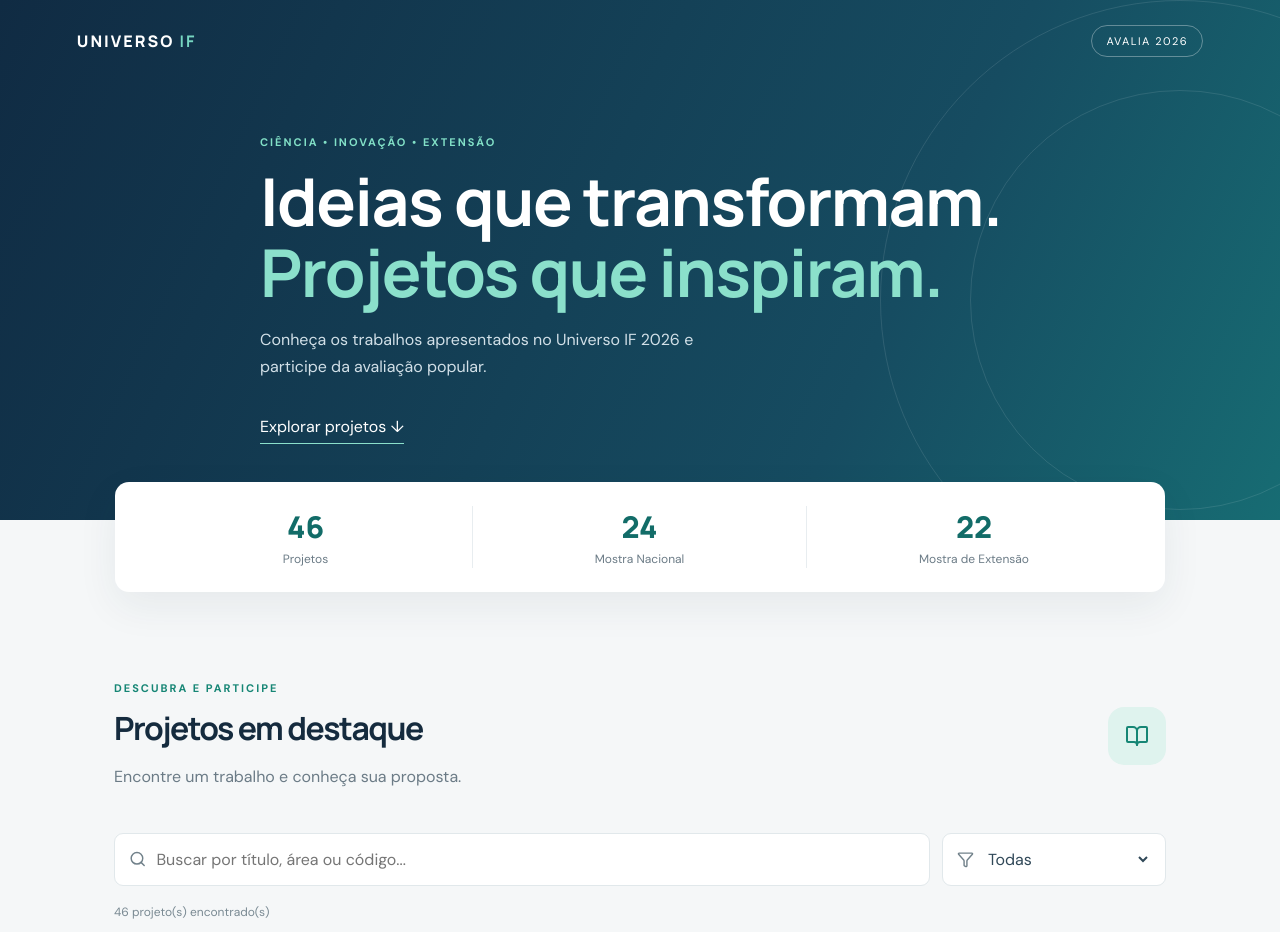
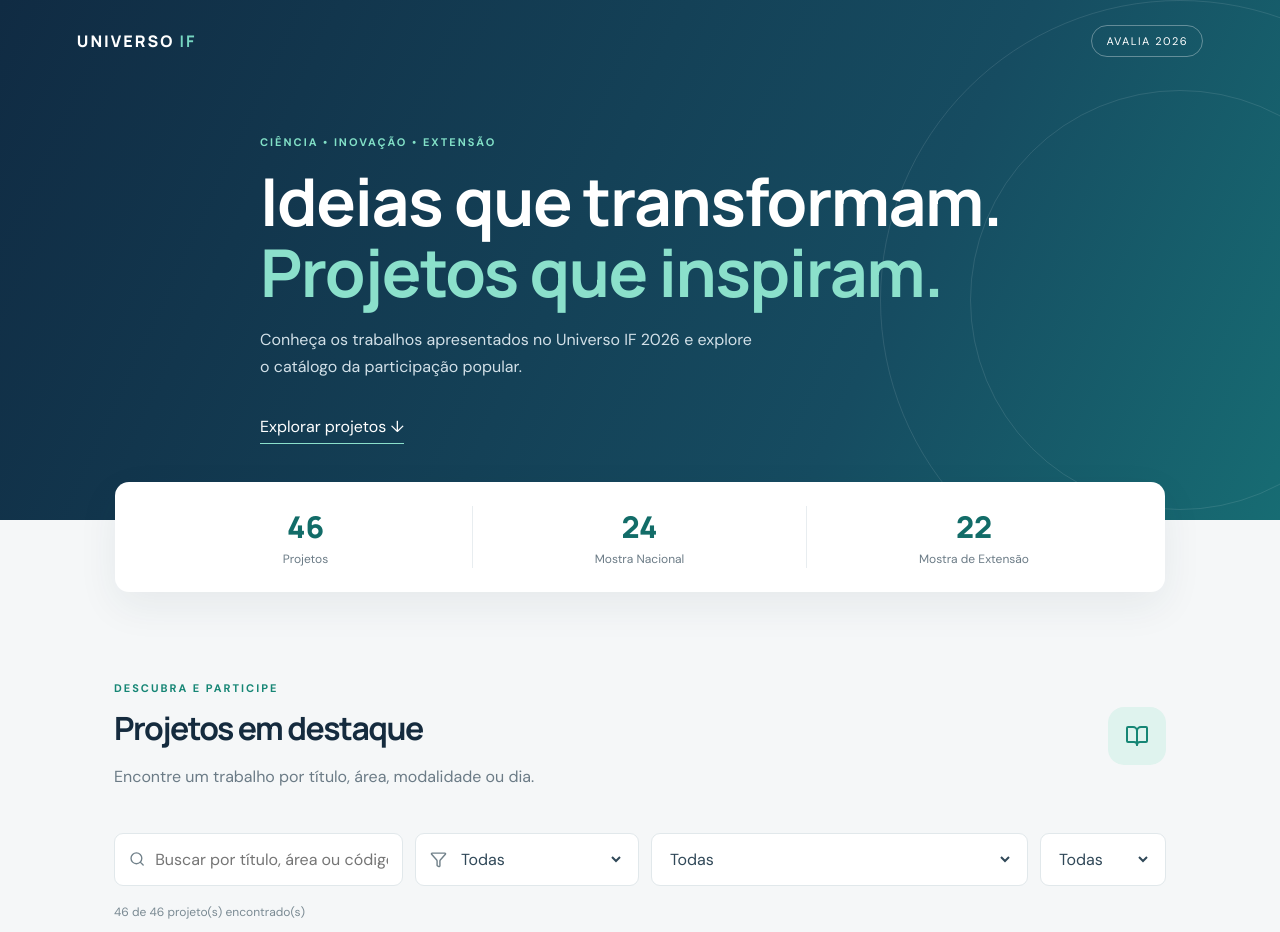
Before and after one commit to mendesriquelme10-lgtm/equipe-67, a React (Vite) app in the folder universo-if-avalia/: page / in a window 1280 px wide. Shown: the top 932 px of the page. Built offline with nearby package versions, Linux system fonts and the light colour scheme.

Commit message:
Adicionar filtros por área e dia e busca sem acentos

```diff
--- a/universo-if-avalia/src/App.tsx
+++ b/universo-if-avalia/src/App.tsx
@@ -3,12 +3,15 @@ import { Search, Filter, BookOpen, CalendarDays, MapPin, Star, Info } from 'luci
 import type { Catalog, Project, Modality } from './domain';
 
 const modalities: Array<'Todas' | Modality> = ['Todas', 'Mostra Nacional', 'Mostra de Extensão'];
+const normalize = (value: string) => value.normalize('NFD').replace(/[\\u0300-\\u036f]/g, '').toLocaleLowerCase('pt-BR');
 
 export default function App() {
   const [catalog, setCatalog] = useState<Catalog | null>(null);
   const [error, setError] = useState('');
   const [query, setQuery] = useState('');
   const [modality, setModality] = useState<'Todas' | Modality>('Todas');
+  const [area, setArea] = useState('Todas');
+  const [day, setDay] = useState('Todas');
   const [selected, setSelected] = useState<Project | null>(null);
 
   useEffect(() => {
@@ -16,15 +19,23 @@ export default function App() {
       .then(r => { if (!r.ok) throw new Error('Catálogo não encontrado.'); return r.json(); })
       .then((data: Catalog) => {
         if (!Array.isArray(data.projetos) || data.projetos.length !== 46) throw new Error('O catálogo precisa conter os 46 projetos validados.');
+        const ids = new Set(data.projetos.map(p => p.id));
+        if (ids.size !== 46) throw new Error('O catálogo contém identificadores duplicados.');
         setCatalog(data);
       })
       .catch(e => setError(e instanceof Error ? e.message : 'Falha ao carregar catálogo.'));
   }, []);
 
+  const areas = useMemo(() => ['Todas', ...Array.from(new Set(catalog?.projetos.map(p => p.area_tematica) ?? [])).sort((a,b) => a.localeCompare(b, 'pt-BR'))], [catalog]);
+  const days = useMemo(() => ['Todas', ...Array.from(new Set(catalog?.projetos.map(p => p.data) ?? [])).sort()], [catalog]);
+
   const projects = useMemo(() => (catalog?.projetos ?? []).filter(p => {
-    const text = [p.id, p.titulo, p.area_tematica].join(' ').toLocaleLowerCase('pt-BR');
-    return (modality === 'Todas' || p.modalidade === modality) && text.includes(query.toLocaleLowerCase('pt-BR'));
-  }), [catalog, modality, query]);
+    const searchable = normalize([p.id, p.titulo, p.area_tematica].join(' '));
+    return (modality === 'Todas' || p.modalidade === modality)
+      && (area === 'Todas' || p.area_tematica === area)
+      && (day === 'Todas' || p.data === day)
+      && searchable.includes(normalize(query));
+  }), [catalog, modality, area, day, query]);
 
   const counts = useMemo(() => ({
     all: catalog?.projetos.length ?? 0,
@@ -38,7 +49,7 @@ export default function App() {
       <section className="hero-copy">
         <p className="eyebrow">CIÊNCIA • INOVAÇÃO • EXTENSÃO</p>
         <h1>Ideias que transformam.<br/><em>Projetos que inspiram.</em></h1>
-        <p>Conheça os trabalhos apresentados no Universo IF 2026 e participe da avaliação popular.</p>
+        <p>Conheça os trabalhos apresentados no Universo IF 2026 e explore o catálogo da participação popular.</p>
         <a className="scroll-link" href="#projetos">Explorar projetos ↓</a>
       </section>
       <div className="hero-orbit orbit-one"/><div className="hero-orbit orbit-two"/>
@@ -51,13 +62,16 @@ export default function App() {
     </section>
 
     <section id="projetos" className="content">
-      <div className="section-heading"><div><p className="eyebrow dark">DESCUBRA E PARTICIPE</p><h2>Projetos em destaque</h2><p>Encontre um trabalho e conheça sua proposta.</p></div><span className="section-icon"><BookOpen size={24}/></span></div>
+      <div className="section-heading"><div><p className="eyebrow dark">DESCUBRA E PARTICIPE</p><h2>Projetos em destaque</h2><p>Encontre um trabalho por título, área, modalidade ou dia.</p></div><span className="section-icon"><BookOpen size={24}/></span></div>
       <div className="filters">
         <label className="search"><Search size={18}/><input value={query} onChange={e => setQuery(e.target.value)} placeholder="Buscar por título, área ou código..." /></label>
-        <label className="select-wrap"><Filter size={17}/><select value={modality} onChange={e => setModality(e.target.value as typeof modality)}>{modalities.map(m => <option key={m}>{m}</option>)}</select></label>
+        <label className="select-wrap"><Filter size={17}/><select aria-label="Filtrar por modalidade" value={modality} onChange={e => setModality(e.target.value as typeof modality)}>{modalities.map(m => <option key={m}>{m}</option>)}</select></label>
+        <label className="select-wrap"><select aria-label="Filtrar por área temática" value={area} onChange={e => setArea(e.target.value)}>{areas.map(a => <option key={a}>{a}</option>)}</select></label>
+        <label className="select-wrap"><select aria-label="Filtrar por dia" value={day} onChange={e => setDay(e.target.value)}>{days.map(d => <option key={d} value={d}>{d === 'Todas' ? d : new Date(d + 'T12:00:00').toLocaleDateString('pt-BR')}</option>)}</select></label>
       </div>
-      {error && <div className="notice"><Info size={18}/><div><b>Catálogo aguardando inclusão</b><p>{error} Adicione o arquivo <code>public/catalogo.json</code> usando o JSON validado recebido no kit do projeto. Nenhum projeto fictício será exibido.</p></div></div>}
-      {!error && catalog && <p className="results">{projects.length} projeto(s) encontrado(s)</p>}
+      {error && <div className="notice"><Info size={18}/><div><b>Não foi possível carregar o catálogo</b><p>{error} Verifique o arquivo oficial em <code>public/catalogo.json</code>. Nenhum projeto fictício será exibido.</p></div></div>}
+      {!error && !catalog && <p className="results">Carregando os 46 projetos…</p>}
+      {!error && catalog && <p className="results">{projects.length} de {counts.all} projeto(s) encontrado(s)</p>}
       <div className="project-grid">
         {projects.map(p => <article className="project-card" key={p.id}>
           <div className="card-top"><span>{p.modalidade}</span><small>{p.id}</small></div>
@@ -66,12 +80,12 @@ export default function App() {
           <button className="details" onClick={() => setSelected(p)}>Ver detalhes <span>→</span></button>
         </article>)}
       </div>
-      {catalog && projects.length === 0 && <p className="empty">Nenhum projeto corresponde à sua busca.</p>}
+      {catalog && projects.length === 0 && <p className="empty">Nenhum projeto corresponde aos filtros selecionados.</p>}
     </section>
 
-    <section className="how"><div><p className="eyebrow">AVALIAÇÃO POPULAR</p><h2>Sua opinião valoriza a pesquisa.</h2><p>A etapa de envio de avaliações será liberada após a configuração segura do serviço de votação e validação dos códigos de participação.</p></div><div className="how-icon"><Star size={34}/></div></section>
+    <section className="how"><div><p className="eyebrow">AVALIAÇÃO POPULAR</p><h2>Sua opinião valoriza a pesquisa.</h2><p>O envio de avaliações será liberado após a configuração segura do serviço de votação e validação dos códigos de participação.</p></div><div className="how-icon"><Star size={34}/></div></section>
     <footer><b>UNIVERSO IF AVALIA</b><span>Protótipo acadêmico • Universo IF 2026</span><small>Esta avaliação é participativa e não substitui a avaliação oficial do evento.</small></footer>
 
-    {selected && <div className="modal-backdrop" role="presentation" onClick={() => setSelected(null)}><section className="modal" role="dialog" aria-modal="true" aria-labelledby="modal-title" onClick={e => e.stopPropagation()}><button className="close" onClick={() => setSelected(null)} aria-label="Fechar">×</button><span className="pill">{selected.modalidade} · {selected.id}</span><p className="area">{selected.area_tematica}</p><h2 id="modal-title">{selected.titulo}</h2><p><CalendarDays size={16}/> {new Date(selected.data + 'T12:00:00').toLocaleDateString('pt-BR')} • {selected.inicio} às {selected.fim}</p><p><MapPin size={16}/> {selected.local} · {selected.formato}</p><p className="source-note">Dados transcritos do catálogo do evento. A avaliação ficará disponível após a integração do backend.</p></section></div>}
+    {selected && <div className="modal-backdrop" role="presentation" onClick={() => setSelected(null)}><section className="modal" role="dialog" aria-modal="true" aria-labelledby="modal-title" onClick={e => e.stopPropagation()}><button className="close" onClick={() => setSelected(null)} aria-label="Fechar">×</button><span className="pill">{selected.modalidade} · {selected.id}</span><p className="area">{selected.area_tematica}</p><h2 id="modal-title">{selected.titulo}</h2><p><CalendarDays size={16}/> {new Date(selected.data + 'T12:00:00').toLocaleDateString('pt-BR')} • {selected.inicio} às {selected.fim}</p><p><MapPin size={16}/> {selected.local} · {selected.formato}</p><p className="source-note">Dados provenientes do catálogo do evento. A avaliação ficará disponível após a integração do backend.</p></section></div>}
   </main>;
 }
```
